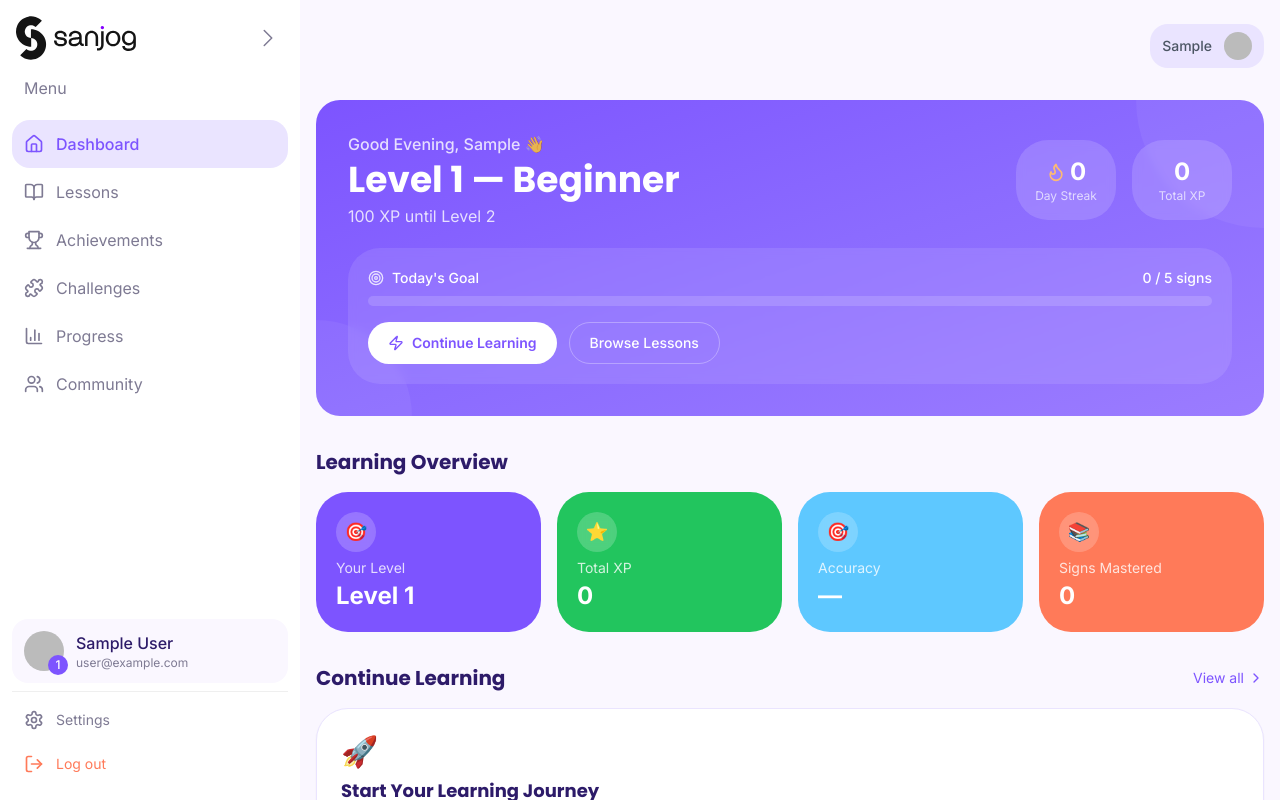
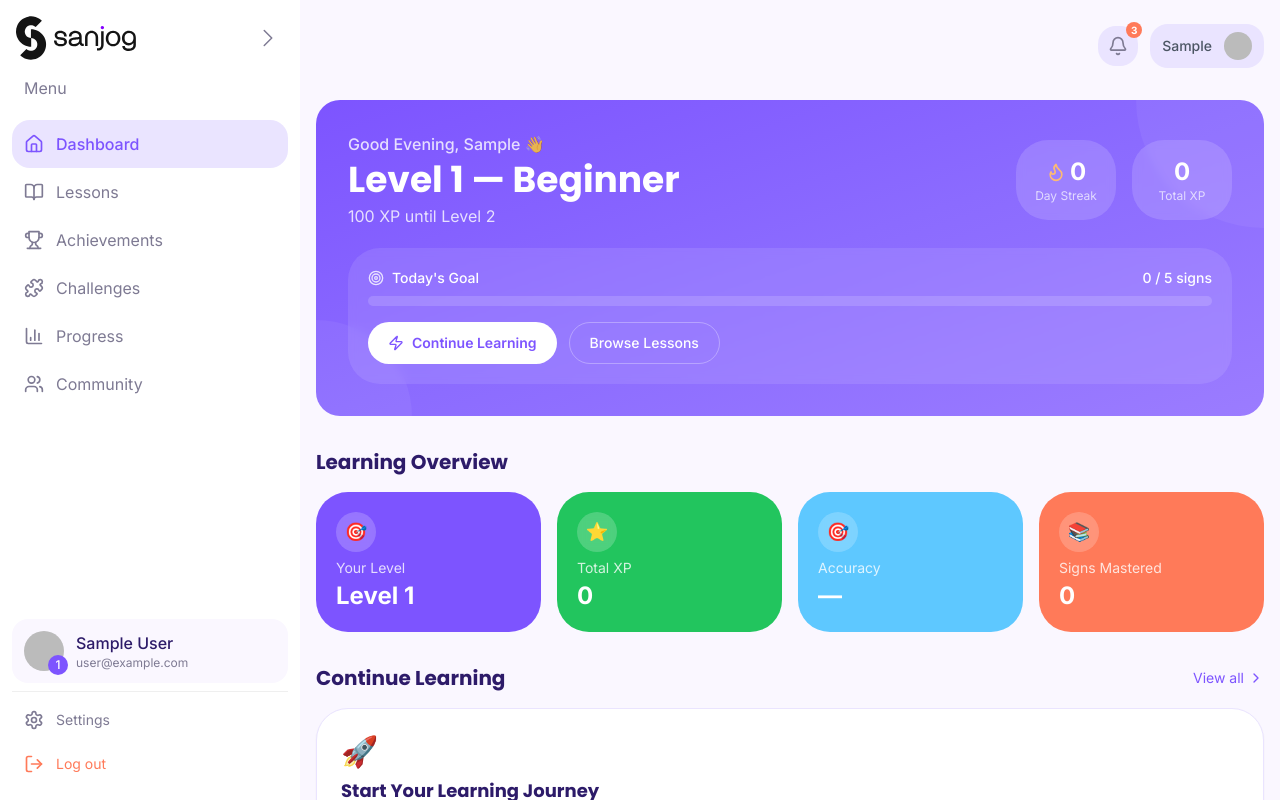
Before and after one commit to lagnajit007/sign_new, a Next.js app: page /dashboard in a window 1280 px wide. Shown: the top 800 px of the page. Built offline with nearby package versions, Linux system fonts and the light colour scheme; no server answers; the database is empty; sample sign-in values are in the browser's storage; some icons are missing.

Commit message:
feat: add notification bell button next to profile avatar

```diff
--- a/src/app/dashboard/page.tsx
+++ b/src/app/dashboard/page.tsx
@@ -1,6 +1,6 @@
 import Image from "next/image";
 import Link from "next/link";
-import { ChevronRight, Zap, Flame, Target, Clock, Trophy, Star, Users, BookOpen, ArrowRight, Sparkles } from "lucide-react";
+import { ChevronRight, Zap, Flame, Target, Clock, Trophy, Star, Users, BookOpen, ArrowRight, Sparkles, Bell } from "lucide-react";
 import { UserButton } from "@clerk/nextjs";
 import { currentUser } from "@clerk/nextjs/server";
 import { getTimeOfDay } from "@/utils/date-utils";
@@ -154,7 +154,11 @@ export default async function Dashboard() {
   return (
     <div className="max-w-6xl mx-auto px-4 py-6 space-y-8">
       {/* ── User header bar ── */}
-      <div className="flex justify-end">
+      <div className="flex justify-end items-center gap-3">
+        <button className="relative p-2.5 bg-[#EAE4FF] rounded-lg hover:bg-[#EAE4FF]/70 transition-colors">
+          <Bell className="w-5 h-5 text-[#7E7A93]" />
+          <span className="absolute -top-1 -right-1 w-4 h-4 bg-[#FF7A59] rounded-full flex items-center justify-center text-[10px] text-white font-bold">3</span>
+        </button>
         <Link href="/dashboard/profile">
           <div className="px-3 py-2 flex items-center gap-3 bg-[#EAE4FF] rounded-lg cursor-pointer hover:bg-[#EAE4FF] transition-colors">
             <span className="text-gray-600 font-medium text-sm">{firstName}</span>
```
